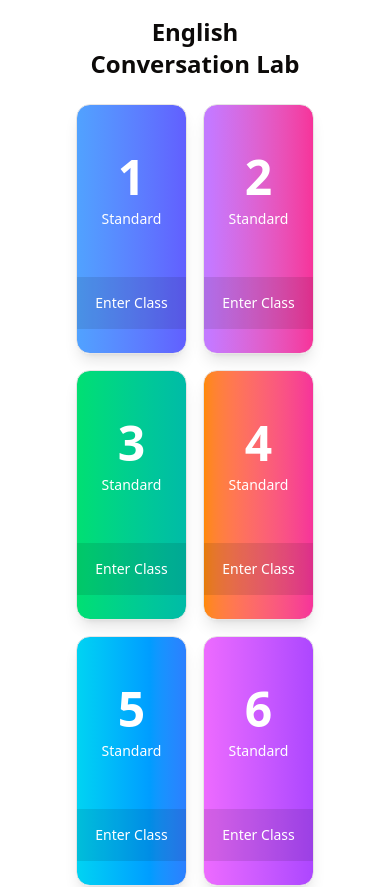
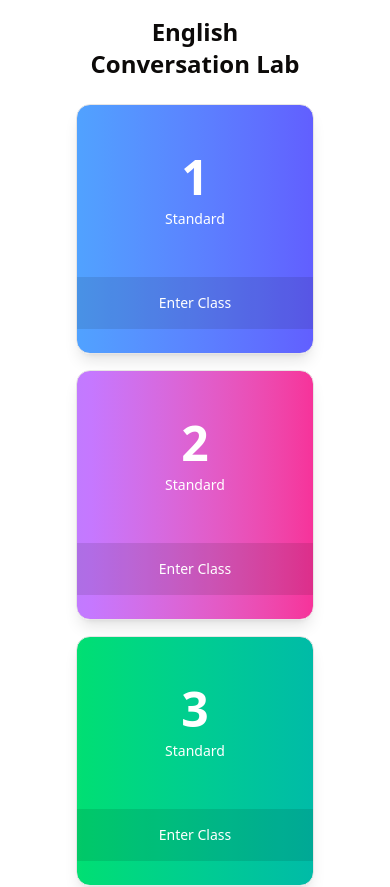
Before and after one commit to gyandeeparyan/english-lab, a React (Vite) app: page / in a window 390 px wide. Shown: the top 887 px of the page. Built offline with nearby package versions, Linux system fonts and the light colour scheme.

Commit message:
Update HomePage grid layout for improved responsiveness

```diff
--- a/src/components/HomePage.jsx
+++ b/src/components/HomePage.jsx
@@ -52,7 +52,7 @@
       <h1 className='text-2xl font-bold mb-6 text-center'>
         English Conversation Lab
       </h1>
-      <div className='grid grid-cols-2 sm:grid-cols-3 md:grid-cols-4 lg:grid-cols-5 gap-4'>
+      <div className='grid grid-cols-1  md:grid-cols-4 lg:grid-cols-5 gap-4'>
         {[1, 2, 3, 4, 5, 6, 7, 8, 9, 10].map((standard) => (
           <Link key={standard} to={`/class/${standard}`}>
             <Card
```
